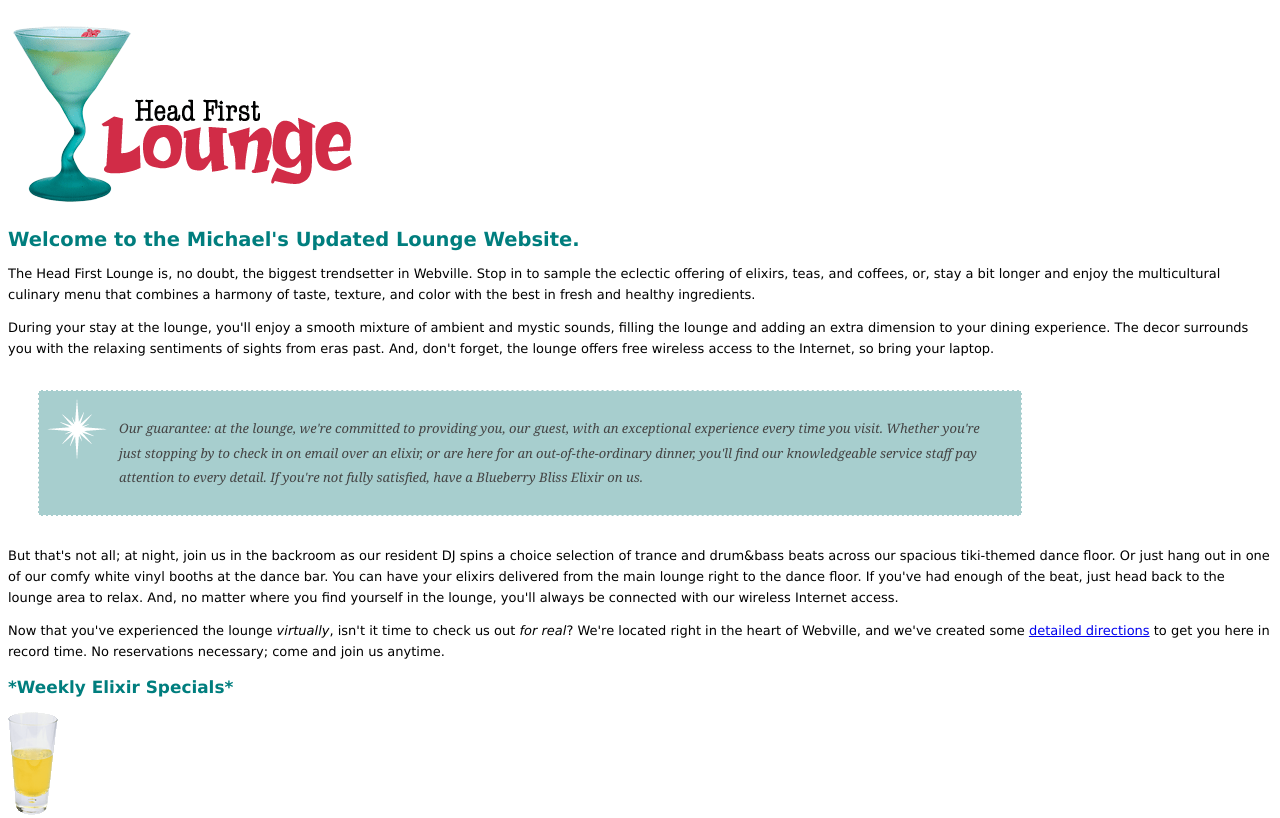
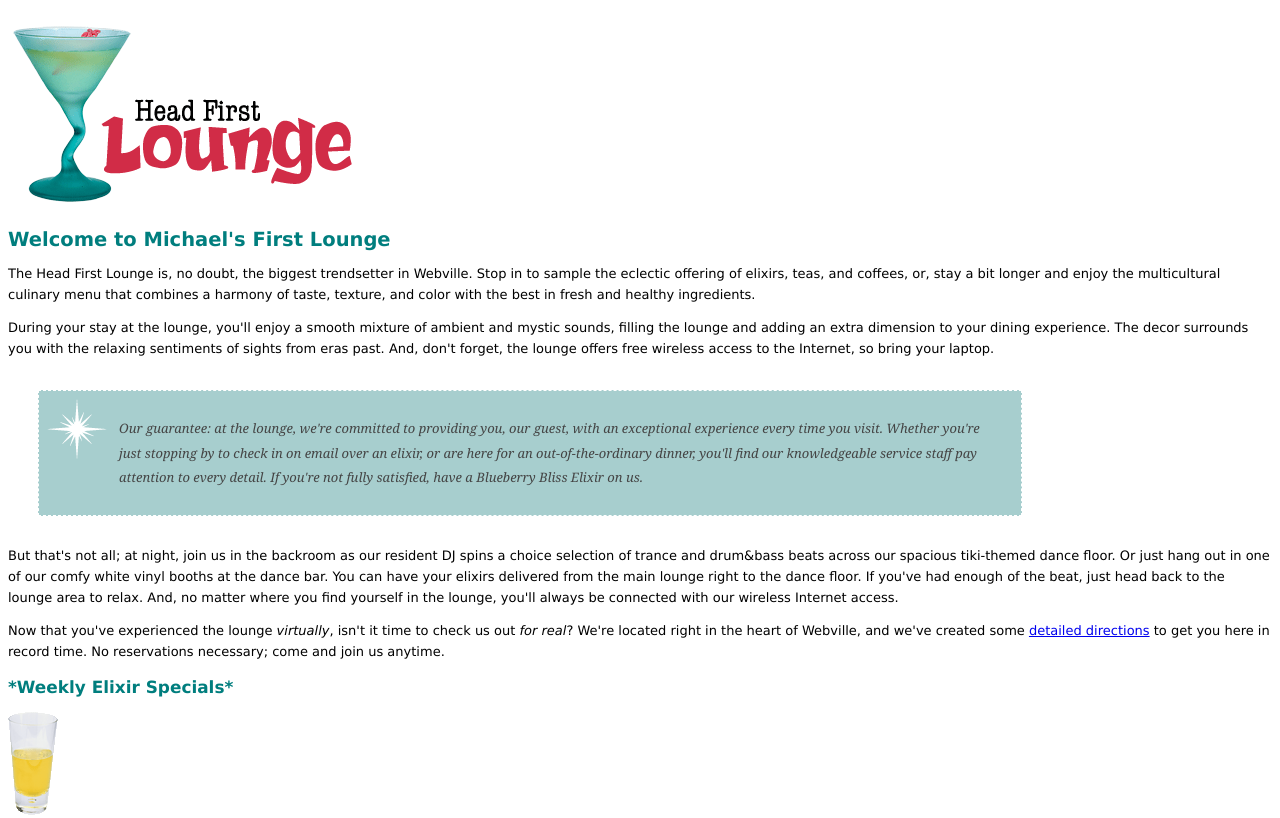
Before and after one commit to MMichael2615/UpdatedLoungeMM, a plain HTML site: page index.html in a window 1280 px wide. Shown: the top 818 px of the page. Drawn offline with Linux system fonts and the light colour scheme.

Commit message:
Update index.html

```diff
--- a/index.html
+++ b/index.html
@@ -2,7 +2,7 @@
 <html>
   <head>
     <meta charset="utf-8" />
-    <title>Michael's Updated Lounge Website</title>
+    <title>Michael's First Lounge</title>
     <meta content="width=device-width" name="viewport" />
     <link
       type="text/css"
@@ -25,7 +25,7 @@
   </head>
   <body>
     <p><img src="images/logo.gif" alt="Head First Lounge" /></p>
-    <h1>Welcome to the Michael's Updated Lounge Website.</h1>
+    <h1>Welcome to Michael's First Lounge</h1>
     <p>
       The Head First Lounge is, no doubt, the biggest trendsetter in Webville.
       Stop in to sample the eclectic offering of elixirs, teas, and coffees, or,
```
